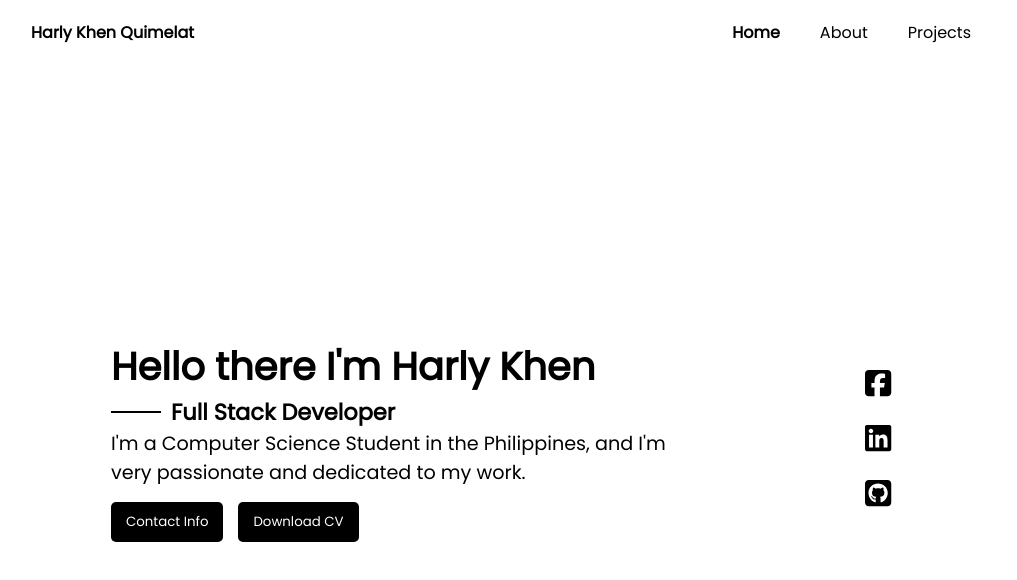
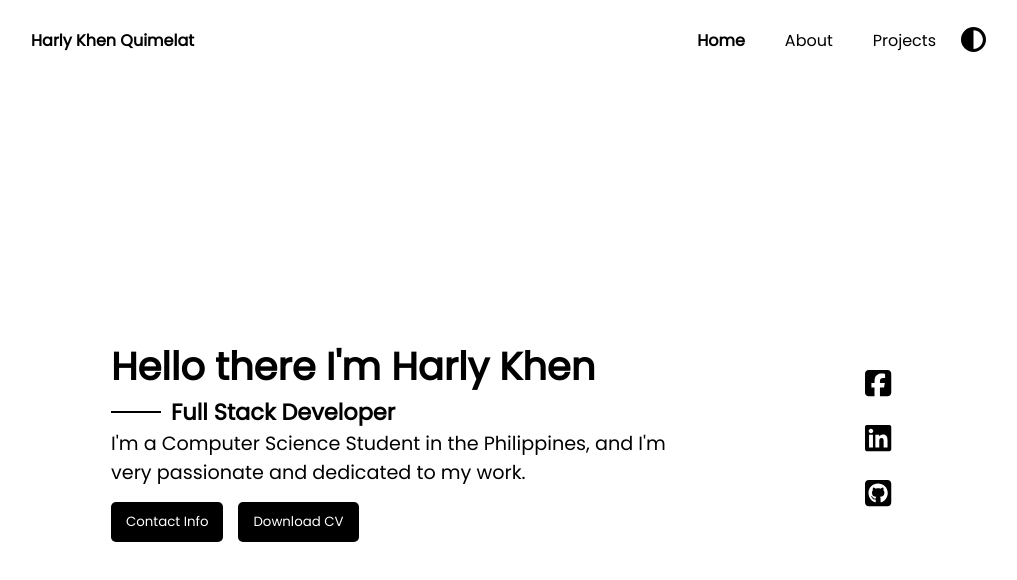
Before and after one commit to mokuken/harlykhen, a React (Vite) app: page /#/ in a window 1280 px wide. Shown: the top 580 px of the page, without its empty margins (139-1156 px from the left). Built offline with nearby package versions, Linux system fonts and the light colour scheme.

Commit message:
added dark mode

```diff
--- a/src/App.css
+++ b/src/App.css
@@ -22,19 +22,31 @@ nav {
   height: 10vh;
   display: flex;
   justify-content: space-between;
+  align-items: center;
 }
 
 nav a {
-  float: right;
-  display: block;
-  text-align: center;
   padding: 20px;
   text-decoration: none;
   color: #000;
 }
 
+nav div {
+  display: flex;
+  align-items: center;
+}
+
 nav div:first-child a, nav a.active {
   font-weight: bold;
+}
+
+nav div button {
+  border: none;
+  background-color: transparent;
+  text-align: center;
+  padding: 0 5px;
+  font-size: 25px;
+  cursor: pointer;
 }
 
 main {
@@ -176,3 +188,49 @@ main {
 .techs > div {
   width: 100%;
 }
+
+.dark-mode {
+  background-color: #18181b;
+  transition: background-color 0.5s ease-in-out;
+
+  * {
+    color: white;
+  }
+
+  .profession hr {
+    background-color: white;
+  }
+
+  .repo-box {
+    border: 1px solid #7d7d85;
+  }
+
+  .repo-box h2 a {
+    color: white;
+  }
+
+  .repo-box p {
+    color: #7d7d85;
+  }
+
+  .button {
+    background-color: #222;
+    border: 1px solid #7d7d85;
+  }
+
+  .hero p {
+    color: #7d7d85;
+  }
+
+  .about-container h2 {
+    color: #7d7d85;
+  }
+
+  .techs div ul li {
+    color: #7d7d85;
+  }
+}
+
+body {
+  transition: background-color 0.5s ease-in-out;
+}
--- /dev/null
+++ b/src/components/DarkMode.jsx
@@ -0,0 +1,22 @@
+import React, { useState } from 'react';
+import { FontAwesomeIcon } from '@fortawesome/react-fontawesome';
+import { faCircleHalfStroke } from '@fortawesome/free-solid-svg-icons';
+
+const DarkMode = () => {
+  const [isDarkTheme, setIsDarkTheme] = useState(false);
+
+  const toggleTheme = () => {
+    const newTheme = !isDarkTheme;
+    setIsDarkTheme(newTheme);
+
+    document.body.classList.toggle('dark-mode', newTheme);
+  };
+
+  return (
+    <button onClick={toggleTheme}>
+      <FontAwesomeIcon icon={faCircleHalfStroke} />
+    </button>
+  );
+};
+
+export default DarkMode;
--- a/src/components/Navigation.jsx
+++ b/src/components/Navigation.jsx
@@ -1,4 +1,5 @@
 import { Link, useMatch, useResolvedPath } from 'react-router-dom'
+import DarkMode from './DarkMode';
 
 const Navigation = () => {
   return (
@@ -7,9 +8,10 @@ const Navigation = () => {
           <a>Harly Khen Quimelat</a>
         </div>
         <div>
+          <CustomLink to="/">Home</CustomLink>
+          <CustomLink to="/About">About</CustomLink>
           <CustomLink to="/Projects">Projects</CustomLink>
-          <CustomLink to="/About">About</CustomLink>
-          <CustomLink to="/">Home</CustomLink>
+          <DarkMode/>
         </div>
       </nav>
   );
```
